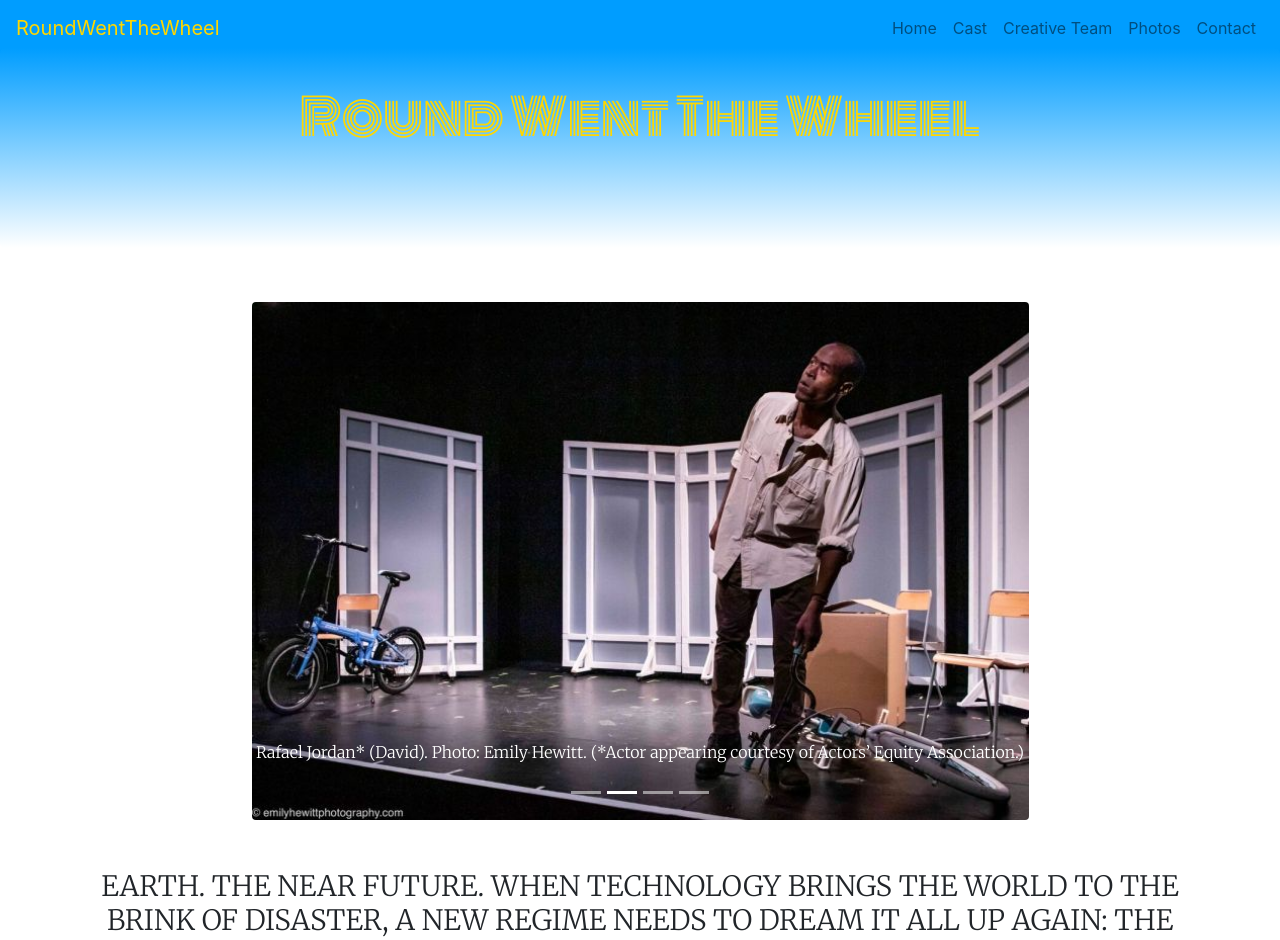
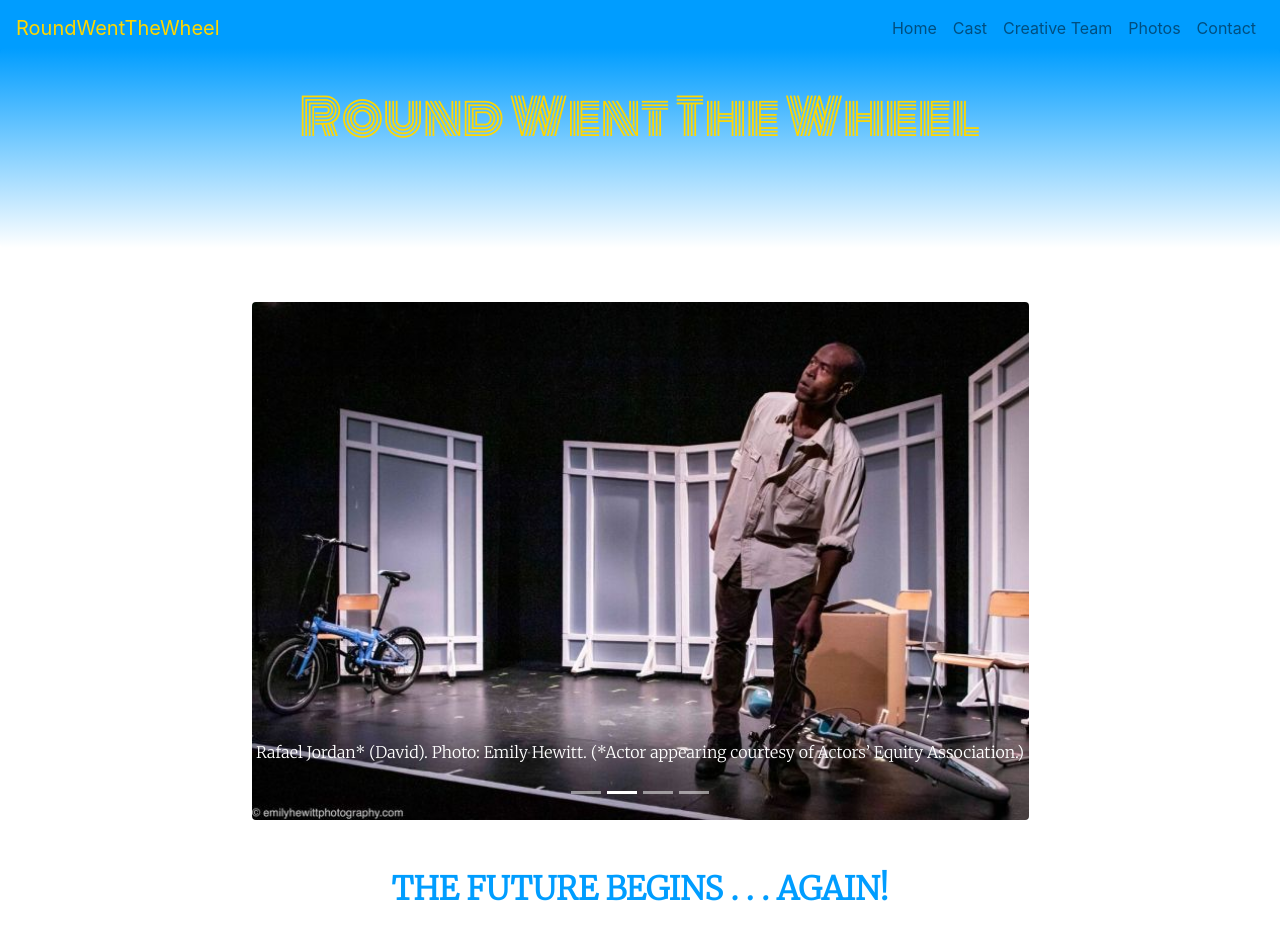
Before and after one commit to kppalmo/roundwentthewheel, a React (Create React App) app: page / in a window 1280 px wide. Shown: the top 940 px of the page. Built offline with nearby package versions, Linux system fonts and the light colour scheme.

Commit message:
goodPushTest

```diff
--- a/src/comp/Home.js
+++ b/src/comp/Home.js
@@ -32,13 +32,12 @@ const Styles = styled.div`
     background-color:#009dff;
     color:white;
 }
-
-
 `
 
 export const Home = ()  => (
         <Styles>
         <h2 class="f1C">
+            THE FUTURE BEGINS . . . AGAIN!
         </h2>
         <h3 class="f1">
             EARTH. THE NEAR FUTURE.
```
